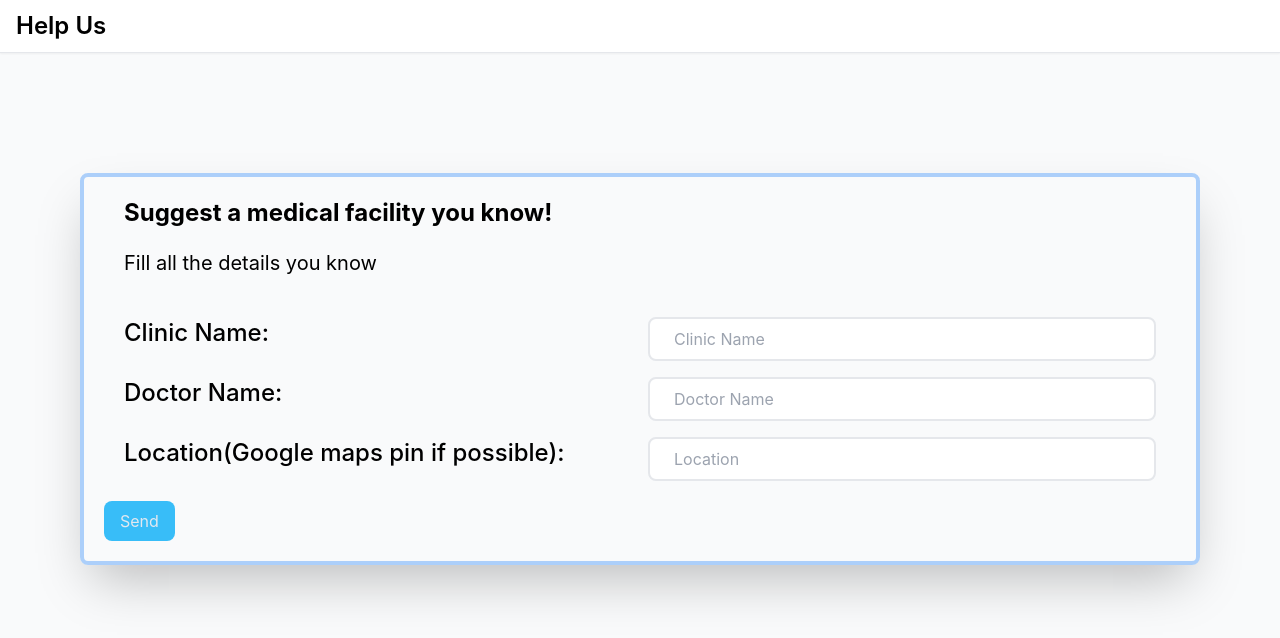
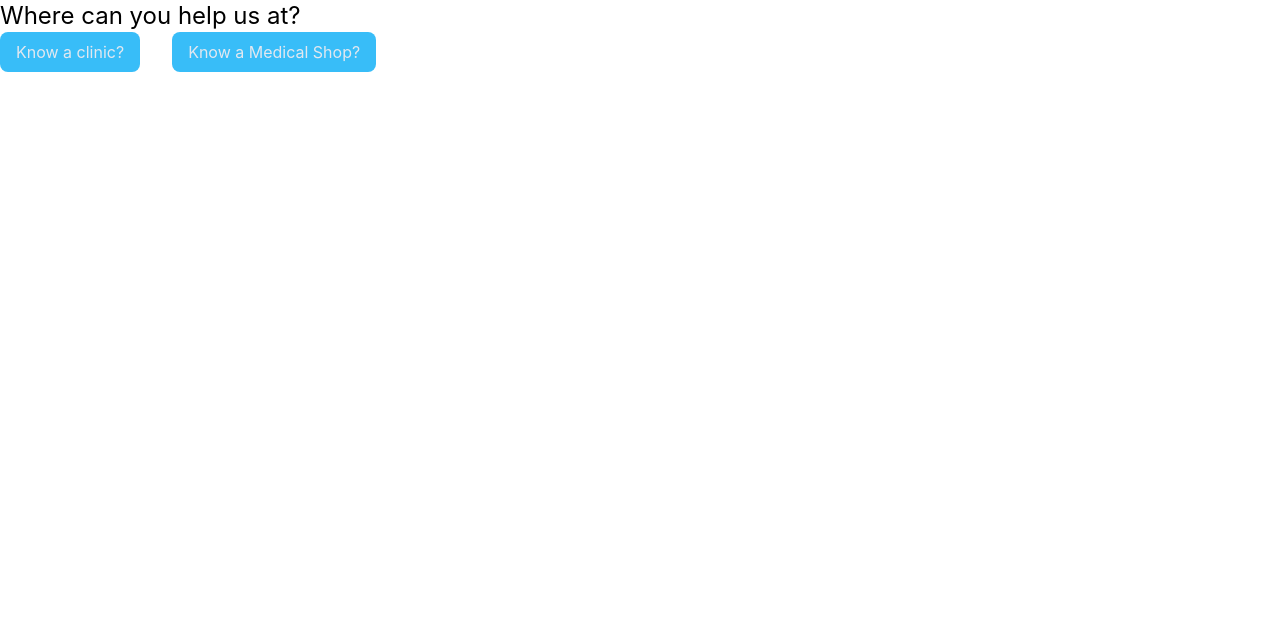
Before and after one commit to NiranjanNR/Trouver, a Next.js app: page /Forms in a window 1280 px wide. Shown: the top 638 px of the page. Built offline with nearby package versions, Linux system fonts and the light colour scheme; a web font is replaced by a local one.

Commit message:
Added switchable form component(medical shops and clinics)

```diff
--- a/pages/Forms.js
+++ b/pages/Forms.js
@@ -1,11 +1,12 @@
-import React, { useRef } from 'react';
+import React, { useRef,useState } from 'react';
 import emailjs from '@emailjs/browser';
 import Router from 'next/router'
 
-function Forms() {
+
+function SgstClinic(){
   const form = useRef();
 
-  const sendEmail = (e) => {
+  const sendClinicDet = (e) => {
     e.preventDefault();
 
     emailjs.sendForm('service_95x44md', 'template_c102ogc', form.current, 'mT5cfh8UW7G4pm2Ol')
@@ -24,10 +25,28 @@ function Forms() {
     <div className='mt-10'>
     <div className='lg:p-20 p-4'>
       <div className=' rounded-lg shadow-2xl border-4  border border-blue-400 border-opacity-50 hover:border-blue-500 p-5 mb-5'>
-  <h1 className="text-2xl mb-5 ml-5 text font-bold">Suggest a medical facility you know!</h1>
+  <h1 className="text-2xl mb-5 ml-5 text font-bold">Suggest a medical facility near you!</h1>
   <h1 className="text-xl text  ml-5">Fill all the details you know</h1>
-  <form ref={form} onSubmit={sendEmail}>
+  <form ref={form} onSubmit={sendClinicDet}>
   <div class="grid grid-cols-2 gap-4 p-5 mt-5">
+  <span className="text-2xl font-medium ">
+              Your Email:
+            </span>
+        <input
+          type="email"
+          className="rounded-lg px-6 border-2 border-neutral p-2 rounded"
+          placeholder="Your Email"
+          name="Cemail"
+        />
+  <span className="text-2xl font-medium ">
+              Your Contact info:
+            </span>
+        <input
+          type="tel"
+          className="rounded-lg px-6 border-2 border-neutral p-2 rounded"
+          placeholder="Your Contact info"
+          name="Ccontact"
+        />
   <span className="text-2xl font-medium ">
               Clinic Name:
             </span>
@@ -35,7 +54,7 @@ function Forms() {
           type="text"
           className="rounded-lg px-6 border-2 border-neutral p-2 rounded"
           placeholder="Clinic Name"
-          name="user_name"
+          name="Cname"
         />
         <span className="text-2xl font-medium ">
               Doctor Name:
@@ -44,7 +63,7 @@ function Forms() {
           type="text"
           className="rounded-lg px-6 border-2 border-neutral p-2 rounded"
           placeholder="Doctor Name"
-          name="user_email"
+          name="Cdoc"
         />
         <span className="text-2xl font-medium ">
               Location(Google maps pin if possible):
@@ -53,25 +72,129 @@ function Forms() {
           type="text"
           className="rounded-lg px-6 border-2 border-neutral p-2 rounded"
           placeholder="Location"
-          name="message"
+          name="Cloc"
         />
   </div>
+  <input className='bg-sky-400 text-slate-200 px-4 py-2 hover:bg-sky-500 rounded-lg' type="submit" value="Send" onClick={()=>{Router.push('/Thanku')}}/>
+    </form>
+  </div>
+</div>
+</div>
+  </div>
+</div>
+  )
+}
 
+function SgstMshops(){
+  const form = useRef();
+
+  const sendMshopDet = (e) => {
+    e.preventDefault();
+
+    emailjs.sendForm('service_95x44md', 'template_1esfd3v', form.current, 'mT5cfh8UW7G4pm2Ol')
+      .then((result) => {
+          console.log(result.text);
+      }, (error) => {
+          console.log(error.text);
+      });
+  };
+  return (
+
+    <div class="sm:grid grid-cols-1 divide-x h-screen">
+
+  <div className="bg-gray-50 ">
+  <nav class="bg-white px-2 sm:px-4 py-2.5  border-b  border-gray-200  text-2xl font-semibold shadow-sm"> Help Us</nav>
+    <div className='mt-10'>
+    <div className='lg:p-20 p-4'>
+      <div className=' rounded-lg shadow-2xl border-4  border border-blue-400 border-opacity-50 hover:border-blue-500 p-5 mb-5'>
+  <h1 className="text-2xl mb-5 ml-5 text font-bold">Suggest a medical Shop you know near you!</h1>
+  <h1 className="text-xl text  ml-5">Fill all the details you know</h1>
+  <form ref={form} onSubmit={sendMshopDet}>
+  <div class="grid grid-cols-2 gap-4 p-5 mt-5">
+  <span className="text-2xl font-medium ">
+              Your Email:
+            </span>
+        <input
+          type="email"
+          className="rounded-lg px-6 border-2 border-neutral p-2 rounded"
+          placeholder="Your Email"
+          name="Memail"
+        />
+  <span className="text-2xl font-medium ">
+              Your Contact info:
+            </span>
+        <input
+          type="tel"
+          className="rounded-lg px-6 border-2 border-neutral p-2 rounded"
+          placeholder="Your Contact info"
+          name="Mcontact"
+        />
+  <span className="text-2xl font-medium ">
+              Medical Shop Name:
+            </span>
+        <input
+          type="text"
+          className="rounded-lg px-6 border-2 border-neutral p-2 rounded"
+          placeholder="Medical Shop Name"
+          name="Mname"
+        />
+        <span className="text-2xl font-medium ">
+              Location(Google maps pin if possible):
+            </span>
+        <input
+          type="text"
+          className="rounded-lg px-6 border-2 border-neutral p-2 rounded"
+          placeholder="Location"
+          name="Mloc"
+        />
+  </div>
   <input className='bg-sky-400 text-slate-200 px-4 py-2 hover:bg-sky-500 rounded-lg' type="submit" value="Send" onClick={()=>{Router.push('/Thanku')}}/>
+    </form>
+  </div>
+</div>
+</div>
+  </div>
+</div>
+  )
+}
 
-    </form>
+function Forms() {
 
+  const [active, setActive] = useState(false)
+  const [shwfrm, setShwfrm] = useState(false)
+
+  return (
+                       <div>
+
+                              <div className="text-2xl">
+                                  Where can you help us at?
                               </div>
 
+                              <div className="flex flex-row gap-8">
+                                  <div>
+                                      <button className='bg-sky-400 text-slate-200 px-4 py-2 hover:bg-sky-500 rounded-lg'
+                                          onClick={()=>{setActive(true),setShwfrm(true)}}>
+                                          Know a clinic?
+                                      </button>
+                                    <div >
+                                          {active && shwfrm && <SgstClinic /> }
+                                          </div>
+                                  </div>
 
+                                  <div>
+                                      <button className='bg-sky-400 text-slate-200 px-4 py-2 hover:bg-sky-500 rounded-lg'
+                                          onClick={()=>{setActive(false),setShwfrm(true)}}
+                                          type="button">
+                                        Know a Medical Shop?
+                                      </button>
 
+                                          {!active && shwfrm && <SgstMshops /> }
 
-
-</div>
                                   </div>
                               </div>
 
                       </div>
+
       )
 }
 
```
Lines whose indentation alone changed are shown as unchanged.
